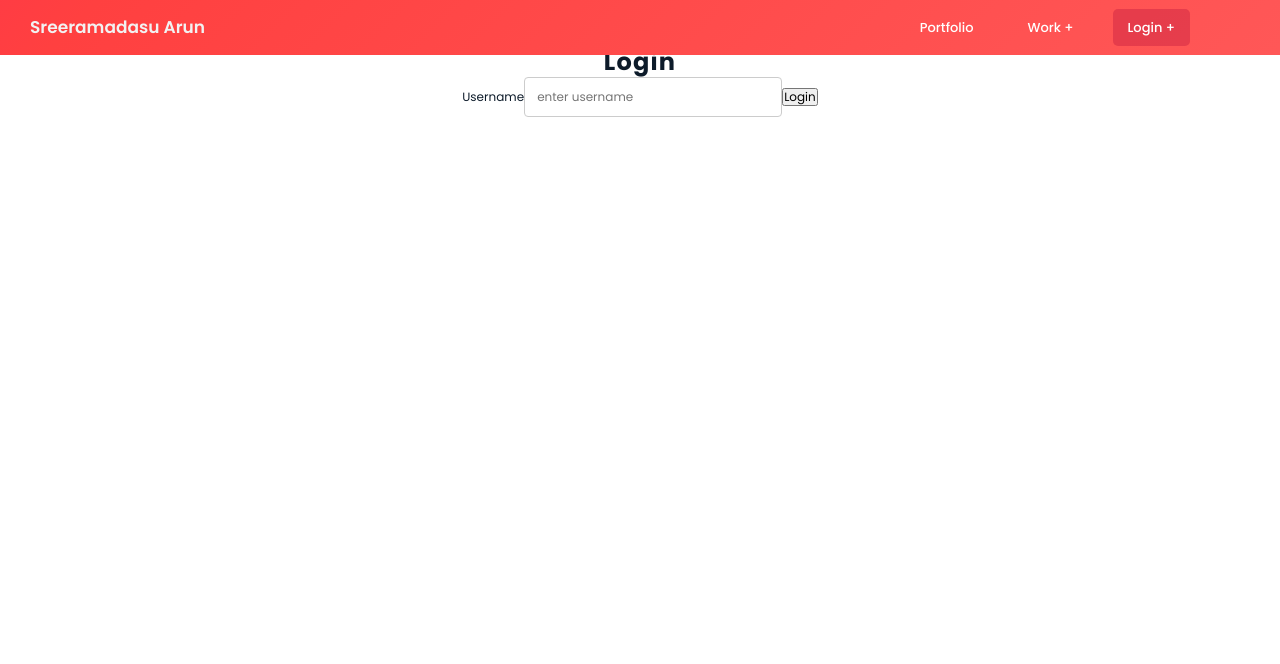
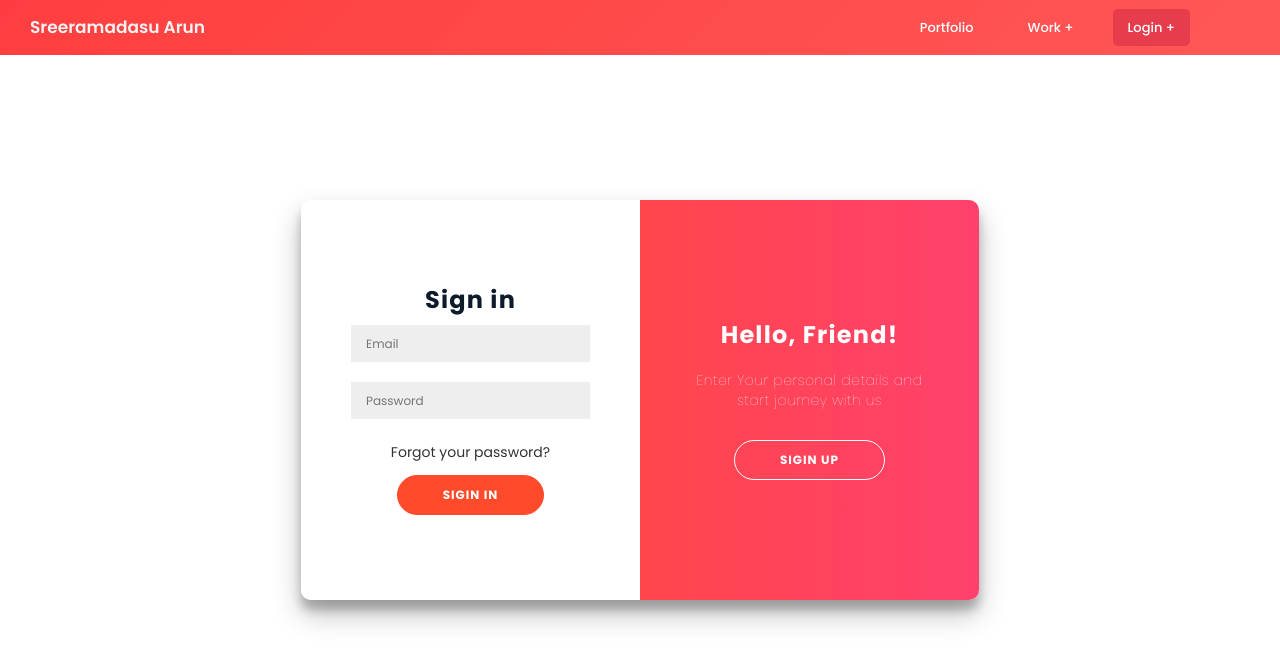
Before and after one commit to sreeramadasuarun/react-website, a React (Create React App) app: page /Login in a window 1280 px wide. Shown: the top 664 px of the page. Built offline with nearby package versions, Linux system fonts and the light colour scheme.

Commit message:
new commit again after old one delete

```diff
--- a/src/login/Login.js
+++ b/src/login/Login.js
@@ -1,34 +1,60 @@
 import React, { useState } from "react";
-import { useNavigate } from "react-router-dom";
-import { useAuth } from "./auth";
+import * as Components from "./login.css.js";
+
+import "./login.css";
 
 const Login = () => {
-  const { login } = useAuth();
-  const [name, setname] = useState("");
-  const navigate = useNavigate();
+  const [signIn, toggle] = useState(true);
 
   return (
-    <div className="center">
-      <h1>Login</h1>
-      <label>Username</label>
+    <Components.FullContainer>
+      <Components.Container>
+        <Components.SignUpContainer signinIn={signIn}>
+          <Components.Form>
+            <Components.Title>Create Account</Components.Title>
+            <Components.Input type="email" placeholder="Email" />
+            <Components.Input type="password" placeholder="Password" />
+            <Components.Button>Sign Up</Components.Button>
+          </Components.Form>
+        </Components.SignUpContainer>
 
-      <input
-        type="text"
-        name="name"
-        id="name"
-        value={name}
-        onChange={(e) => setname(e.target.value)}
-        placeholder="enter username"
-      />
-      <button
-        onClick={() => {
-          login(name);
-          navigate("/About", { replace: true });
-        }}
-      >
-        Login
-      </button>
-    </div>
+        <Components.SignInContainer signinIn={signIn}>
+          <Components.Form>
+            <Components.Title>Sign in</Components.Title>
+            <Components.Input type="email" placeholder="Email" />
+            <Components.Input type="password" placeholder="Password" />
+            <Components.Anchor href="#">
+              Forgot your password?
+            </Components.Anchor>
+            <Components.Button>Sigin In</Components.Button>
+          </Components.Form>
+        </Components.SignInContainer>
+
+        <Components.OverlayContainer signinIn={signIn}>
+          <Components.Overlay signinIn={signIn}>
+            <Components.LeftOverlayPanel signinIn={signIn}>
+              <Components.Title>Welcome Back!</Components.Title>
+              <Components.Paragraph>
+                To keep connected with us please login with your personal info
+              </Components.Paragraph>
+              <Components.GhostButton onClick={() => toggle(true)}>
+                Sign In
+              </Components.GhostButton>
+            </Components.LeftOverlayPanel>
+
+            <Components.RightOverlayPanel signinIn={signIn}>
+              <Components.Title>Hello, Friend!</Components.Title>
+              <Components.Paragraph>
+                Enter Your personal details and start journey with us
+              </Components.Paragraph>
+              <Components.GhostButton onClick={() => toggle(false)}>
+                Sigin Up
+              </Components.GhostButton>
+            </Components.RightOverlayPanel>
+          </Components.Overlay>
+        </Components.OverlayContainer>
+      </Components.Container>
+    </Components.FullContainer>
   );
 };
 
--- /dev/null
+++ b/src/login/login.css.js
@@ -0,0 +1,168 @@
+import styled from "styled-components";
+
+export const FullContainer = styled.div`
+  display: flex;
+  justify-content: center;
+  align-items: center;
+  width: 100vw;
+  height: 100vh;
+`;
+export const Container = styled.div`
+  z-index: -222;
+  background-color: #fff;
+  border-radius: 10px;
+  box-shadow: 0 14px 28px rgba(0, 0, 0, 0.25), 0 10px 10px rgba(0, 0, 0, 0.22);
+  position: relative;
+  overflow: hidden;
+  width: 678px;
+  max-width: 100%;
+  min-height: 400px;
+`;
+
+export const SignUpContainer = styled.div`
+  position: absolute;
+  top: 0;
+  height: 100%;
+  transition: all 0.6s ease-in-out;
+  left: 0;
+  width: 50%;
+  opacity: 0;
+  z-index: 1;
+  ${(props) =>
+    props.signinIn !== true
+      ? `
+   transform: translateX(100%);
+   opacity: 1;
+   z-index: 5;
+ `
+      : null}
+`;
+
+export const SignInContainer = styled.div`
+  position: absolute;
+  top: 0;
+  height: 100%;
+  transition: all 0.6s ease-in-out;
+  left: 0;
+  width: 50%;
+  z-index: 2;
+  ${(props) =>
+    props.signinIn !== true ? `transform: translateX(100%);` : null}
+`;
+
+export const Form = styled.form`
+  background-color: #ffffff;
+  display: flex;
+  align-items: center;
+  justify-content: center;
+  flex-direction: column;
+  padding: 0 50px;
+  height: 100%;
+  text-align: center;
+`;
+
+export const Title = styled.h1`
+  font-weight: bold;
+  margin: 0;
+`;
+
+export const Input = styled.input`
+  background-color: #eee;
+  border: none;
+  padding: 12px 15px;
+  margin: 0.8rem 0;
+  width: 100%;
+`;
+
+export const Button = styled.button`
+  border-radius: 20px;
+  border: 1px solid #ff4b2b;
+  background-color: #ff4b2b;
+  color: #ffffff;
+  font-size: 12px;
+  font-weight: bold;
+  padding: 12px 45px;
+  letter-spacing: 1px;
+  text-transform: uppercase;
+  transition: transform 80ms ease-in;
+  &:active {
+    transform: scale(0.95);
+  }
+  &:focus {
+    outline: none;
+  }
+`;
+export const GhostButton = styled(Button)`
+  background-color: transparent;
+  border-color: #ffffff;
+`;
+
+export const Anchor = styled.a`
+  color: #333;
+  font-size: 14px;
+  text-decoration: none;
+  margin: 15px 0;
+`;
+export const OverlayContainer = styled.div`
+  position: absolute;
+  top: 0;
+  left: 50%;
+  width: 50%;
+  height: 100%;
+  overflow: hidden;
+  transition: transform 0.6s ease-in-out;
+  z-index: 100;
+  ${(props) =>
+    props.signinIn !== true ? `transform: translateX(-100%);` : null}
+`;
+
+export const Overlay = styled.div`
+  background: #ff416c;
+  background: -webkit-linear-gradient(to right, #ff4b2b, #ff416c);
+  background: linear-gradient(to right, #ff4b2b, #ff416c);
+  background-repeat: no-repeat;
+  background-size: cover;
+  background-position: 0 0;
+  color: #ffffff;
+  position: relative;
+  left: -100%;
+  height: 100%;
+  width: 200%;
+  transform: translateX(0);
+  transition: transform 0.6s ease-in-out;
+  ${(props) => (props.signinIn !== true ? `transform: translateX(50%);` : null)}
+`;
+
+export const OverlayPanel = styled.div`
+  position: absolute;
+  display: flex;
+  align-items: center;
+  justify-content: center;
+  flex-direction: column;
+  padding: 0 40px;
+  text-align: center;
+  top: 0;
+  height: 100%;
+  width: 50%;
+  transform: translateX(0);
+  transition: transform 0.6s ease-in-out;
+`;
+
+export const LeftOverlayPanel = styled(OverlayPanel)`
+  transform: translateX(-20%);
+  ${(props) => (props.signinIn !== true ? `transform: translateX(0);` : null)}
+`;
+
+export const RightOverlayPanel = styled(OverlayPanel)`
+  right: 0;
+  transform: translateX(0);
+  ${(props) => (props.signinIn !== true ? `transform: translateX(20%);` : null)}
+`;
+
+export const Paragraph = styled.p`
+  font-size: 14px;
+  font-weight: 100;
+  line-height: 20px;
+  letter-spacing: 0.5px;
+  margin: 20px 0 30px;
+`;
```
